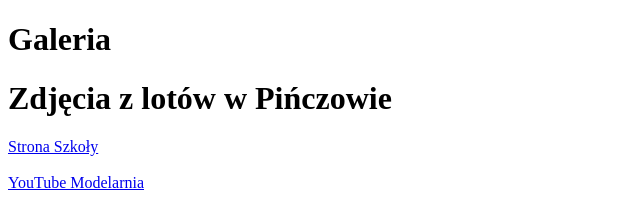
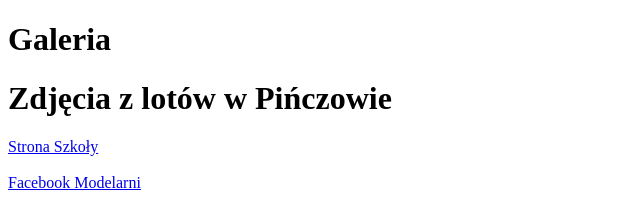
Before and after one commit to slosw2cg12/s1, a plain HTML site: page index.html in a window 1280 px wide. Shown: the top 207 px of the page, 0-640 px from the left. Drawn offline with Linux system fonts and the light colour scheme.

Commit message:
Update index.html

```diff
--- a/index.html
+++ b/index.html
@@ -10,7 +10,7 @@
 <h1>Galeria</h1>
 <h1>Zdjęcia z lotów w Pińczowie</h1>
 <a href="https://slosw.pl/index.php">Strona Szkoły</a><br></br>
-<a href="https://www.youtube.com/channel/UC8JWTO9frsojAItzq0miHIA">YouTube Modelarnia</a><br></br>
+<a href="https://www.facebook.com/modelarniazaleszany">Facebook Modelarni</a><br></br>
 <img src="1.JPG" width=200/>
 <img src="2.JPG" width=200/>
 <img src="3.JPG" width=200/>
```
